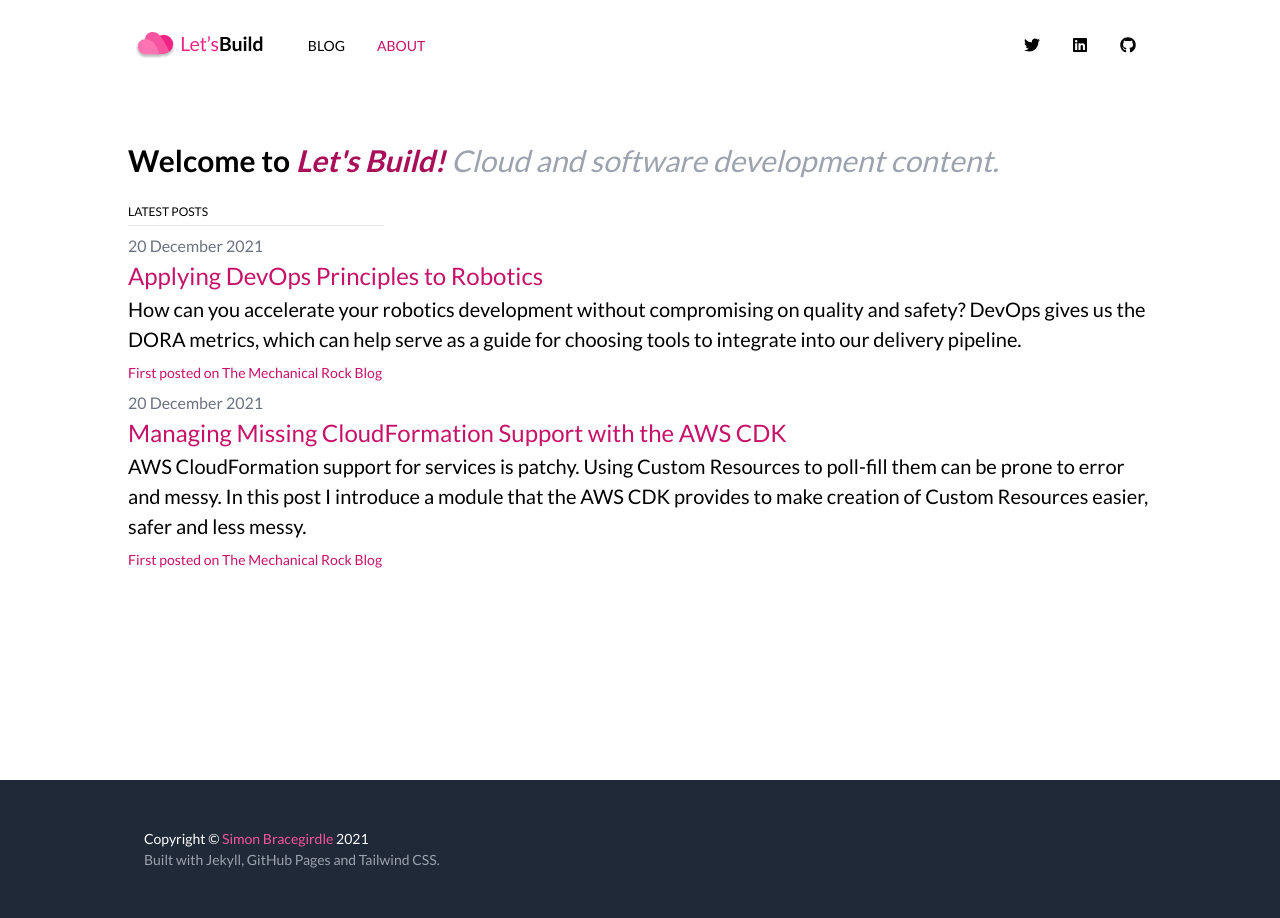
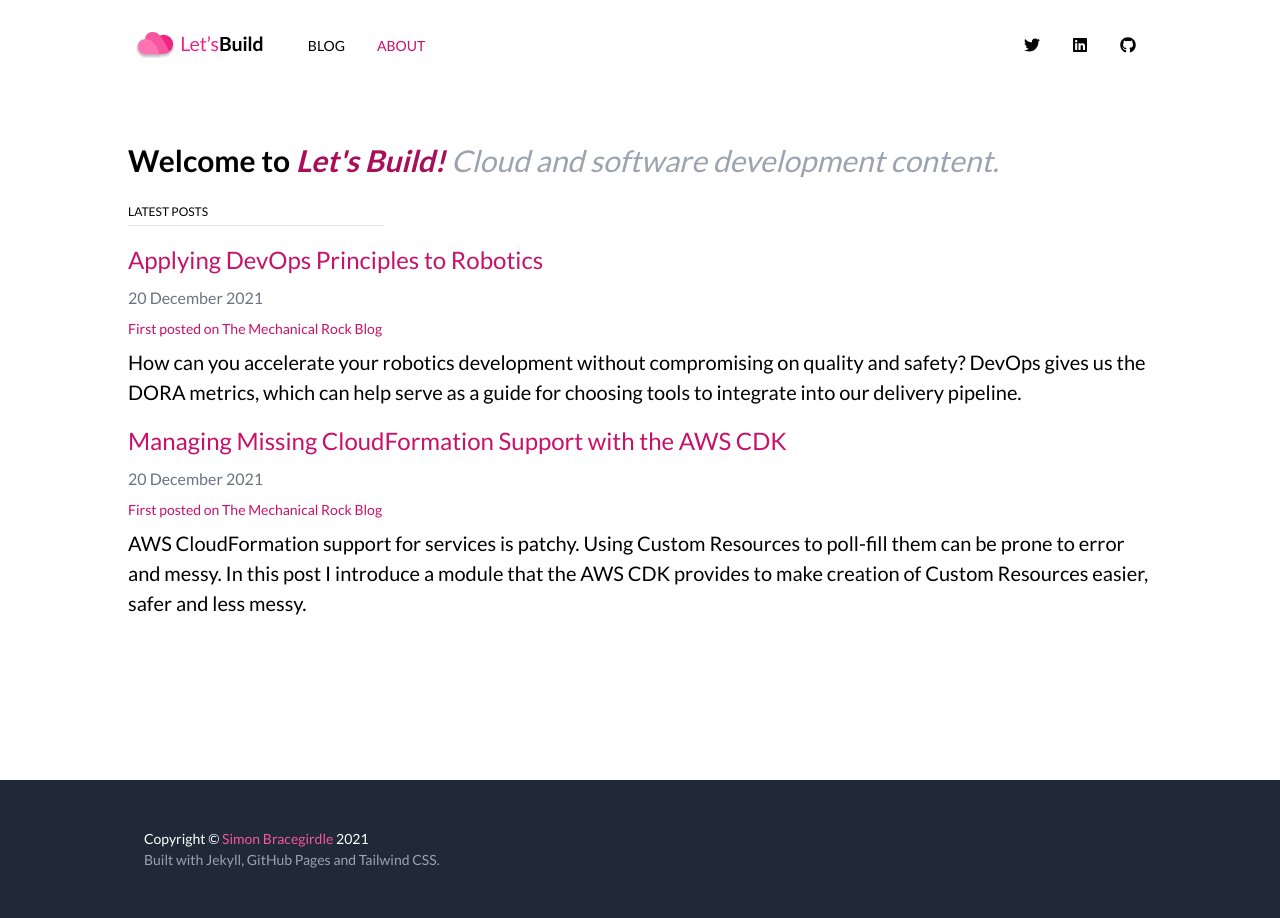
Before and after one commit to sbracegirdle/sbracegirdle.github.io, a Jekyll site: the page built from index.html, in a window 1280 px wide. Built offline with Jekyll 4.4.1, drawn with Linux system fonts in a browser that asks for light colours.

Commit message:
Tweak spacing of posts on home page

```diff
--- a/css/output.css
+++ b/css/output.css
@@ -727,12 +727,12 @@
   font-size: 1.5rem;
 }
 
+.text-xs {
+  font-size: 0.875rem;
+}
+
 .text-lg {
   font-size: 1.25rem;
-}
-
-.text-xs {
-  font-size: 0.875rem;
 }
 
 .text-4xl {
@@ -765,14 +765,14 @@
   color: rgb(156 163 175 / var(--tw-text-opacity));
 }
 
+.text-flickr-dark {
+  --tw-text-opacity: 1;
+  color: rgb(199 18 105 / var(--tw-text-opacity));
+}
+
 .text-gray-500 {
   --tw-text-opacity: 1;
   color: rgb(107 114 128 / var(--tw-text-opacity));
-}
-
-.text-flickr-dark {
-  --tw-text-opacity: 1;
-  color: rgb(199 18 105 / var(--tw-text-opacity));
 }
 
 .text-black {
--- a/index.html
+++ b/index.html
@@ -14,8 +14,7 @@
   Latest posts
 </div>
 {% for post in site.posts %}
-<div class="my-2 hello">
-  <div class="text-gray-500">{{ post.date | date_to_long_string }}</div>
+<div class="my-4">
   <div>
     <a
       class="
@@ -28,7 +27,7 @@
       >{{ post.title }}</a
     >
   </div>
-  <div class="text-lg">{{ post.description }}</div>
+  <div class="my-2 text-gray-500">{{ post.date | date_to_long_string }}</div>
   {% if post.canonicalurl %}
   <div class="my-2 flex flex-row items-center text-xs">
     <a href="{{post.canonicalurl}}" rel="noreferrer" target="_blank"
@@ -36,5 +35,6 @@
     >
   </div>
   {% endif %}
+  <div class="text-lg">{{ post.description }}</div>
 </div>
 {% endfor %}
```
Also changed, not shown: README.md.
